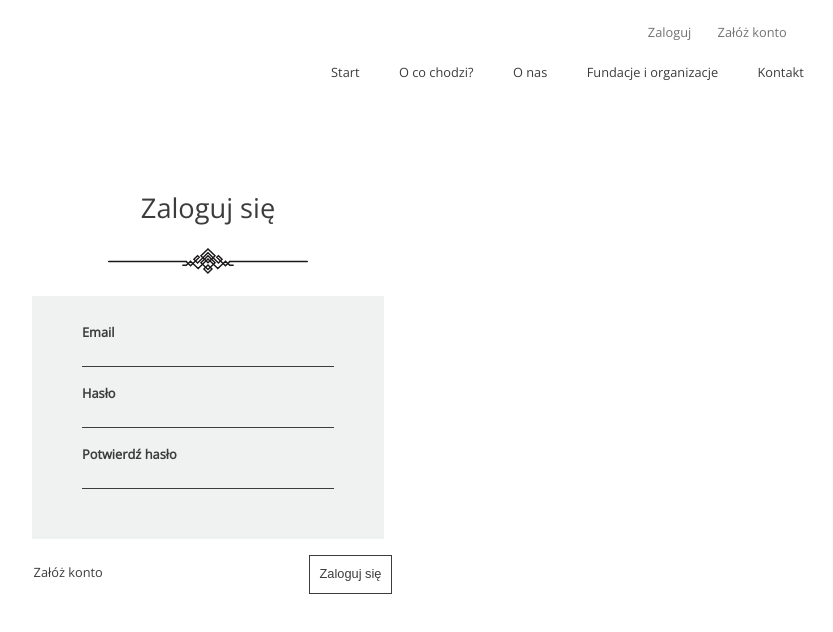
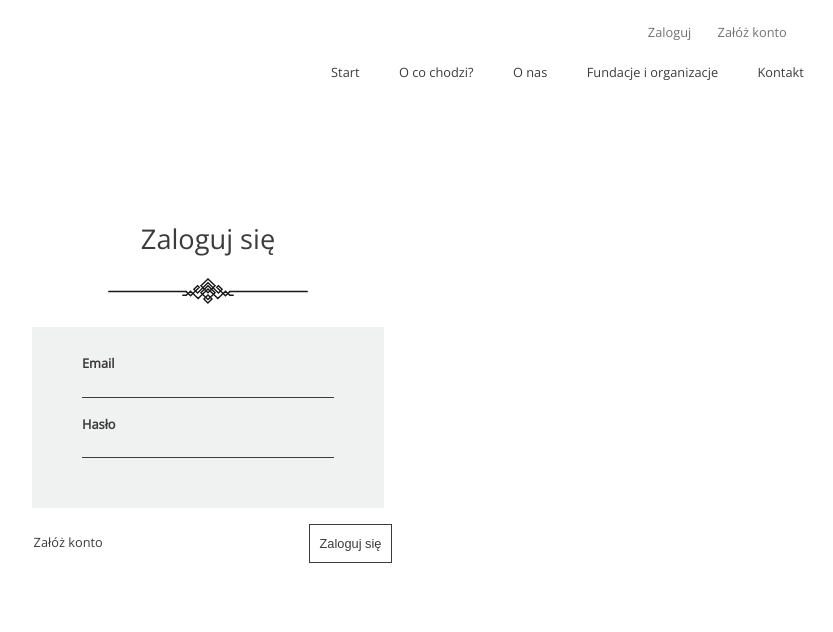
Before and after one commit to kzuraniewski/hand-over, a React (Create React App) app: page /logowanie in a window 1280 px wide. Shown: the top 632 px of the page, without its empty margins (432-1265 px from the left). Built offline with nearby package versions, Linux system fonts and the light colour scheme.

Commit message:
login confirm password removed

```diff
--- a/src/components/auth/Login.jsx
+++ b/src/components/auth/Login.jsx
@@ -11,10 +11,6 @@ export default function Login() {
             .string()
             .min(8, 'Podane hasło jest za krótkie!')
             .required('Hasło jest wymagane!'),
-        confirmPassword: yup
-            .string()
-            .oneOf([yup.ref('password'), null], 'Hasła muszą być takie same!')
-            .required('Musisz potwierdzić hasło!'),
     });
 
     return (
@@ -50,22 +46,6 @@ export default function Login() {
                                     component='div'
                                 />
                             </div>
-
-                            <div className='form__input-wrapper'>
-                                <label htmlFor='confirmPassword' className='form__label'>
-                                    Potwierdź hasło
-                                </label>
-                                <Field
-                                    className='form__input'
-                                    type='password'
-                                    name='confirmPassword'
-                                />
-                                <ErrorMessage
-                                    className='form__error-message'
-                                    name='confirmPassword'
-                                    component='div'
-                                />
-                            </div>
                         </div>
 
                         <div className='user-auth__btn-wrapper'>
```
